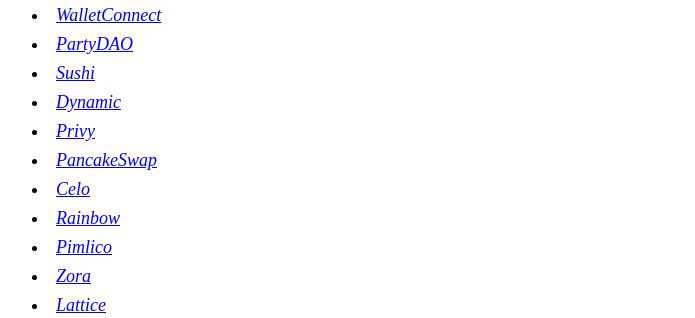
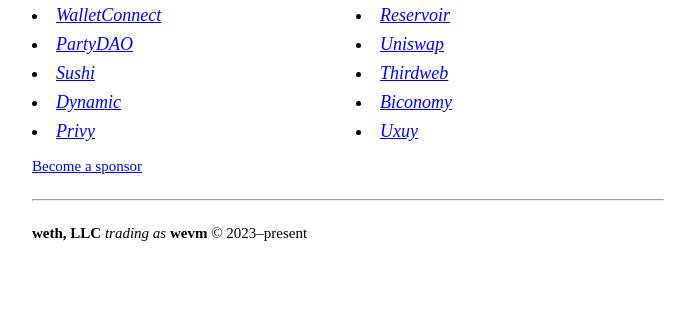
Before and after one commit to wevm/wevm.dev, a website: page index.html in a window 1280 px wide. Shown: the part 1282-1600 px from the top of the page, without its empty margins (0-695 px from the left). After the commit the page ends 1556 px from the top, so only its background shows below. Drawn offline with Linux system fonts and the light colour scheme.

Commit message:
chore: tweaks

```diff
--- a/index.html
+++ b/index.html
@@ -64,6 +64,11 @@
         a {
           color: lightblue;
         }
+      }
+
+      .sponsors {
+        columns: 2;
+        max-width: 70ch;
       }
     </style>
     <script src="https://cdn.usefathom.com/script.js" data-site="BJCLKMYS" defer></script>
@@ -185,7 +190,7 @@
         <i><strong>Sponsors</strong></i>
       </h2>
       <div style="height: 16px"></div>
-      <ul>
+      <ul class="sponsors">
         <li>
           <a href="https://paradigm.xyz" target="_blank" rel="noopener noreferrer"><i>Paradigm</i></a> <small>(Collaborator)</small>
         </li>
@@ -264,11 +269,11 @@
         <li>
           <a href="https://uxuy.com" target="_blank" rel="noopener noreferrer"><i>Uxuy</i></a>
         </li>
-        <div style="height: 8px"></div>
+      </ul>
+      <div style="height: 8px"></div>
         <p>
           <small><a href="https://github.com/sponsors/wevm" target="_blank" rel="noopener noreferrer">Become a sponsor</a></small>
         </p>
-      </ul>
       <div style="height: 24px"></div>
       <hr />
       <div style="height: 24px"></div>
```
